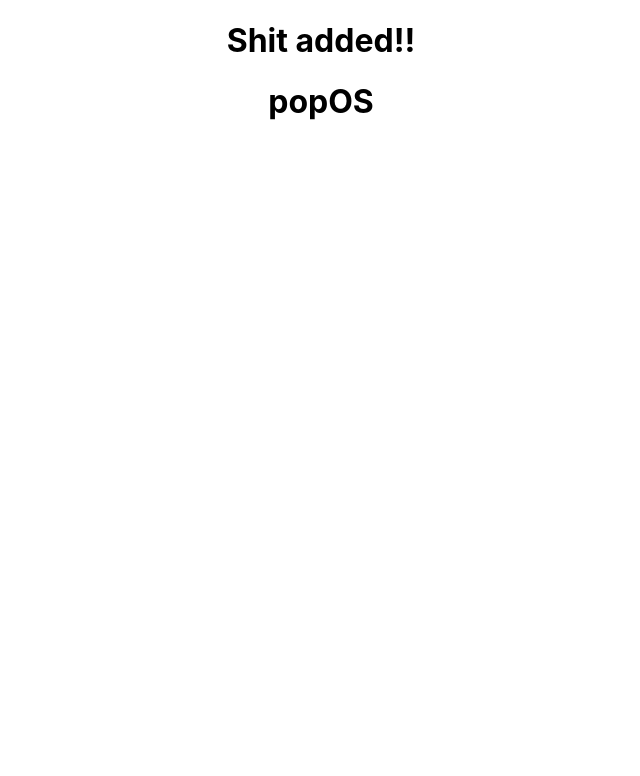
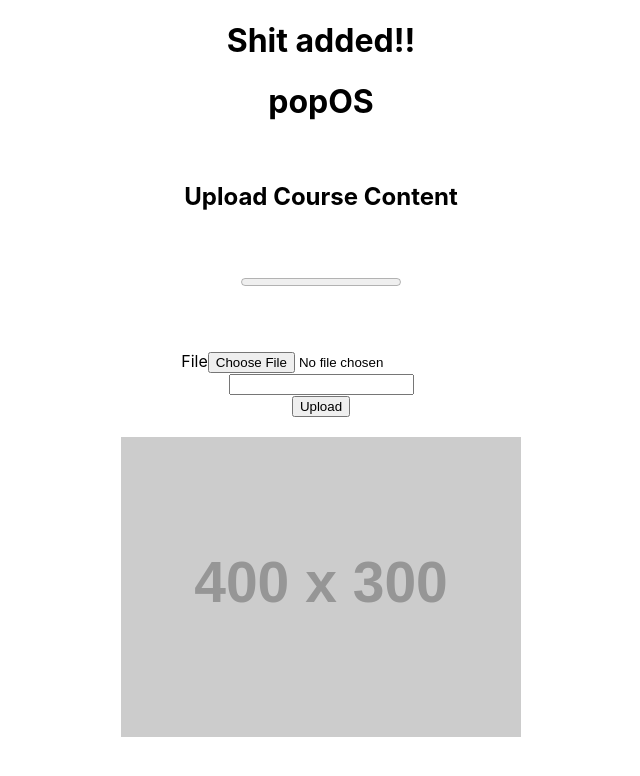
Before and after one commit to sarcastic-verma/11th_hour, a React (Create React App) app: page / in a window 1280 px wide. Shown: the top 776 px of the page, without its empty margins (319-959 px from the left). Built offline with nearby package versions, Linux system fonts and the light colour scheme.

Commit message:
- added some more views

```diff
--- a/src/App/app.jsx
+++ b/src/App/app.jsx
@@ -1,12 +1,14 @@
 import React from 'react';
 import CourseCard from '../Components/Course-Card/course-card.component.jsx';
 import './app.scss';
+import Upload from "../Components/Upload-Component/upload-component.component";
 
 function App() {
     return (
         <div className="App">
             <h1> Shit added!! </h1>
             <CourseCard title="popOS"/>
+            <Upload/>
         </div>
     );
 }
```
Also changed, not shown: src/views/Auth/auth.styles.scss (added), src/views/Auth/auth.views.jsx (added), src/views/Cart/cart.view.jsx (added), src/views/Course-Details/course-details.view.jsx (added), src/views/InfoSupport/info-support.view.jsx (added), src/views/Lectures-Page/lectures-page.view.jsx (added), src/views/My-Courses/my-courses.view.jsx (added), src/views/Profile-Page/profile-page.view.jsx (added), src/views/View-All/view-all.view.jsx (added).
